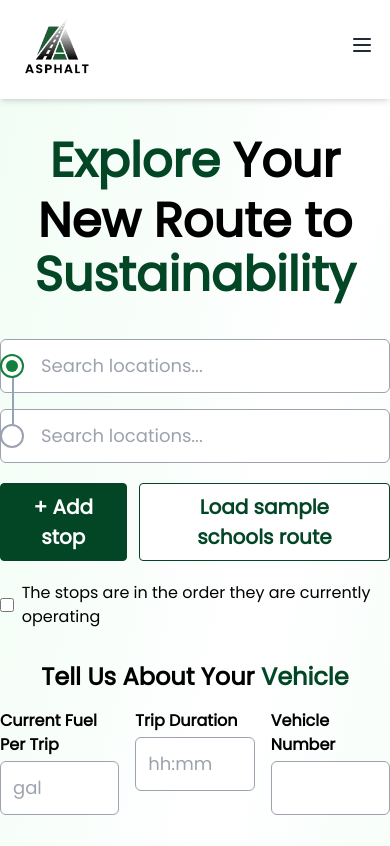
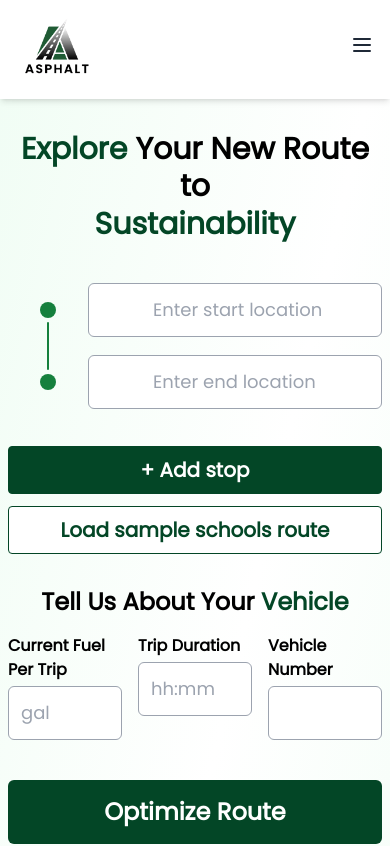
Before and after one commit to tysonyoshikawa06/asphalt-nme-sp25-tyson, a Next.js app: page /explore in a window 390 px wide. Shown: the top 846 px of the page. Built offline with nearby package versions, Linux system fonts and the light colour scheme.

Commit message:
small revision

```diff
--- a/src/app/explore/PlacesAutocomplete.tsx
+++ b/src/app/explore/PlacesAutocomplete.tsx
@@ -20,6 +20,7 @@
     geometry: { location: { lat: number; lng: number } };
   }) => void;
   inputClassName?: string;
+  placeholder?: string;
 }
 
 const PlacesAutocomplete: React.FC<PlacesAutocompleteProps> = ({
@@ -27,6 +28,7 @@
   onChange,
   onSelect,
   inputClassName,
+  placeholder,
 }) => {
   const [suggestions, setSuggestions] = useState<Place[]>([]);
   const [isOpen, setIsOpen] = useState(false);
@@ -155,10 +157,10 @@
         }}
         onKeyDown={handleKeyDown}
         onFocus={() => setIsOpen(true)}
-        className={`w-full p-3 border border-gray-400 rounded-md focus:ring-2 focus:ring-[#034626] focus:border-[#034626] text-lg text-black ${
+        className={`w-full p-3 pl-16 border border-gray-400 rounded-md focus:ring-2 focus:ring-[#034626] focus:border-[#034626] text-lg text-black ${
           isLoading ? 'pr-10' : ''
         } ${inputClassName || ''}`}
-        placeholder="Search locations..."
+        placeholder={placeholder || 'Search locations...'}
       />
 
       {isLoading && (
--- a/src/app/explore/page.tsx
+++ b/src/app/explore/page.tsx
@@ -227,40 +227,38 @@
         {/* Main Content */}
         <div className="relative z-10 flex flex-col items-center justify-center w-full py-8 pb-24">
           {!isMapView ? (
-            <div className="w-full max-w-3xl mx-auto flex flex-col items-center">
-              <h1 className="text-5xl font-extrabold text-center mb-0 leading-tight">
+            <div className="w-full max-w-3xl mx-auto flex flex-col items-center px-2 sm:px-4 md:px-8">
+              <h1 className="text-3xl sm:text-4xl md:text-5xl font-extrabold text-center mb-0 leading-tight">
                 <span className="asphalt-green">Explore</span> <span className="text-black">Your New Route to</span>
               </h1>
-              <h2 className="text-5xl font-extrabold text-center mb-10 asphalt-green">Sustainability</h2>
+              <h2 className="text-3xl sm:text-4xl md:text-5xl font-extrabold text-center mb-10 asphalt-green">Sustainability</h2>
               <form onSubmit={handleSubmit} className="w-full flex flex-col items-center gap-8">
                 {/* Stops Section */}
                 <div className="w-full flex flex-col gap-4 relative overflow-visible" style={{minHeight: 60 * formData.stops.length}}>
                   {formData.stops.map((stop, index) => (
-                    <div key={index} className="flex items-center gap-2 w-full">
+                    <div key={index} className="flex items-center gap-2 w-full min-h-14 sm:min-h-16">
                       <div className="flex-grow relative">
-                        {/* Line and circle inside the input, continuous look */}
-                        <div className="absolute left-0 top-0 h-full w-6 flex items-center z-10 pointer-events-none overflow-visible">
+                        <div className="absolute left-0 top-0 h-full w-20 flex items-center z-10 pointer-events-none overflow-visible">
                           {/* Vertical line above the circle (not for first) */}
                           {index !== 0 && (
-                            <div className="absolute" style={{left: '12px', top: 0, height: 'calc(50% + 16px)', width: '2px', background: '#94a3b8', borderRadius: 2, marginTop: '-16px'}} />
+                            <div className="absolute" style={{left: '50%', transform: 'translateX(-50%)', top: 0, height: 'calc(50% + 20px - 16px)', width: '2px', background: '#15803d', borderRadius: 2, marginTop: '-16px', marginBottom: '8px'}} />
                           )}
                           {/* Circle */}
                           <div
                             className={
-                              `w-6 h-6 rounded-full border-2 flex items-center justify-center bg-white `+
-                              (index === 0
-                                ? 'border-green-700'
-                                : 'border-gray-400')
+                              (index === 0 || index === formData.stops.length - 1
+                                ? 'w-4 h-4 rounded-full bg-green-700'
+                                : 'w-4 h-4 rounded-full border-2 border-green-700 bg-white')
                             }
-                            style={{zIndex: 2}}
+                            style={{zIndex: 2, left: '50%', transform: 'translateX(-50%)', position: 'absolute'}}
                           >
-                            {index === 0 && <div className="w-3 h-3 rounded-full bg-green-700" />}
                           </div>
                           {/* Vertical line below the circle (not for last) */}
                           {index !== formData.stops.length - 1 && (
-                            <div className="absolute" style={{left: '12px', bottom: 0, height: 'calc(50% + 16px)', width: '2px', background: '#94a3b8', borderRadius: 2, marginBottom: '-16px'}} />
+                            <div className="absolute" style={{left: '50%', transform: 'translateX(-50%)', bottom: 0, height: 'calc(50% + 20px - 16px)', width: '2px', background: '#15803d', borderRadius: 2, marginBottom: '-16px', marginTop: '8px'}} />
                           )}
                         </div>
+                        <div className="pl-20">
                           <PlacesAutocomplete
                             value={stop.location}
                             onChange={(value) => {
@@ -270,45 +268,36 @@
                               setFormData((prev) => ({ ...prev, stops: newStops }));
                             }}
                             onSelect={(place) => handleStopSelect(place, index)}
-                          inputClassName="text-black pl-10"
+                            inputClassName="text-black text-base sm:text-lg md:text-xl"
                             placeholder={
                               index === 0
                                 ? 'Enter start location'
                                 : index === formData.stops.length - 1
-                                ? 'Enter final location'
+                                  ? 'Enter end location'
                                   : `Stop ${index}`
                             }
                           />
                         </div>
-                      {formData.stops.length > 2 &&
-                        index !== 0 &&
-                        index !== formData.stops.length - 1 && (
+                      </div>
+                      {/* Remove button for intermediate stops */}
+                      {index !== 0 && index !== formData.stops.length - 1 && (
                         <button
                           type="button"
                           onClick={() => removeStop(index)}
-                          className="p-2 text-gray-400 hover:text-red-500"
+                          className="ml-2 text-gray-400 hover:text-red-500 text-2xl font-bold focus:outline-none min-w-[32px] min-h-[32px] flex items-center justify-center"
+                          aria-label="Remove stop"
                         >
-                            <svg
-                              xmlns="http://www.w3.org/2000/svg"
-                              className="h-5 w-5"
-                              viewBox="0 0 20 20"
-                              fill="currentColor"
-                            >
-                              <path
-                                fillRule="evenodd"
-                                d="M4.293 4.293a1 1 0 011.414 0L10 8.586l4.293-4.293a1 1 0 111.414 1.414L11.414 10l4.293 4.293a1 1 0 01-1.414 1.414L10 11.414l-4.293 4.293a1 1 0 01-1.414-1.414L8.586 10 4.293 5.707a1 1 0 010-1.414z"
-                                clipRule="evenodd"
-                              />
-                          </svg>
+                          ×
                         </button>
                       )}
                     </div>
                   ))}
-                  <div className="flex gap-3 mt-1">
+                </div>
+                <div className="flex flex-col sm:flex-row gap-3 mt-1 w-full">
                   <button
                     type="button"
                     onClick={addStop}
-                      className="asphalt-green-bg text-white font-semibold px-5 py-2 rounded hover:brightness-90 transition-colors border"
+                    className="asphalt-green-bg text-white font-semibold px-5 py-2 rounded hover:brightness-90 transition-colors border w-full sm:w-auto"
                     style={{ backgroundColor: '#034626', borderColor: '#034626' }}
                   >
                     + Add stop
@@ -316,24 +305,11 @@
                   <button
                     type="button"
                     onClick={loadPresetRoute}
-                      className="bg-white asphalt-green font-semibold px-5 py-2 rounded border hover:bg-green-50 transition-colors"
+                    className="bg-white asphalt-green font-semibold px-5 py-2 rounded border hover:bg-green-50 transition-colors w-full sm:w-auto"
                     style={{ borderColor: '#034626' }}
                   >
                     Load sample schools route
                   </button>
-                  </div>
-                  <div className="flex items-center mt-1">
-                    <input
-                      type="checkbox"
-                      name="maintainOrder"
-                      checked={formData.maintainOrder}
-                      onChange={handleInputChange}
-                      className="h-4 w-4 asphalt-green focus:ring-[#034626] border-gray-300 rounded"
-                    />
-                    <label className="ml-2 text-base text-black">
-                      The stops are in the order they are currently operating
-                    </label>
-                  </div>
                 </div>
                 <div className="w-full flex flex-col gap-2">
                   <h3 className="text-2xl font-extrabold text-center mb-2">
--- a/src/app/globals.css
+++ b/src/app/globals.css
@@ -107,5 +107,13 @@
 }
 
 .asphalt-green {
-  color: #034626 !important;
+  color: #034626;
 }
+
+.asphalt-green-hover:hover {
+  color: #186119 !important;
+}
+
+.button-green-hover:hover {
+  background-color: #186119 !important;
+}
```
Lines whose indentation alone changed are shown as unchanged.
